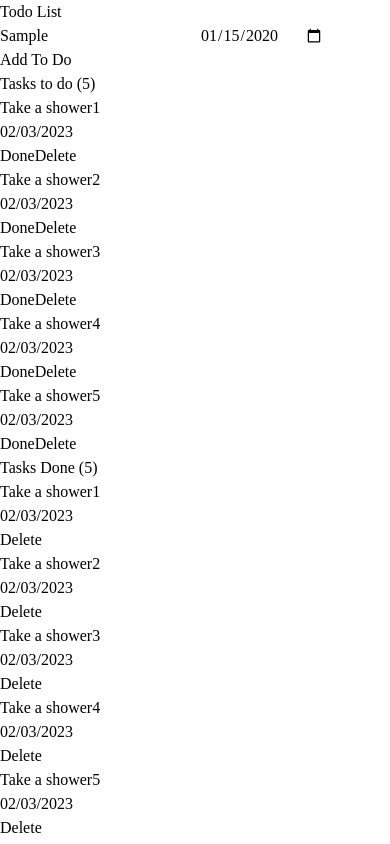
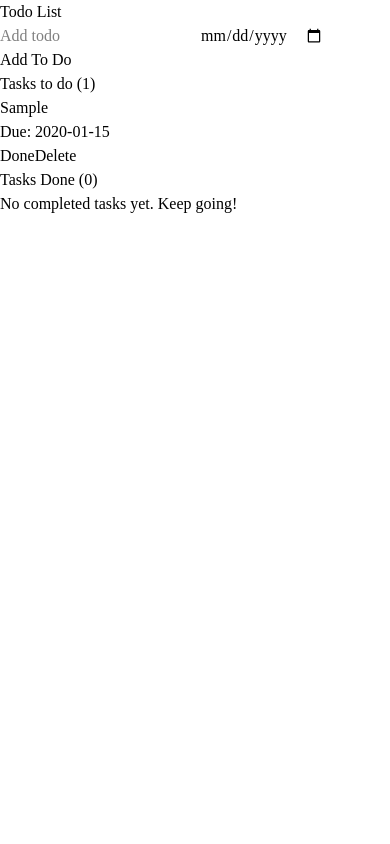
Before and after one commit to heinhtetkyaw2131-code/todo-list, a React (Vite) app: page / in a window 390 px wide. Both pictures are taken after typing "Sample", "2020-01-15" into the empty fields and a click on the button "Add To Do". Built offline with nearby package versions, Linux system fonts and the light colour scheme.

Commit message:
feat: enhance TodoList application with improved structure, dynamic data handling, and responsive design; add utility functions for local storage management

```diff
--- a/index.html
+++ b/index.html
@@ -4,7 +4,7 @@
     <meta charset="UTF-8" />
     <link rel="icon" type="image/svg+xml" href="/vite.svg" />
     <meta name="viewport" content="width=device-width, initial-scale=1.0" />
-    <title>my-project</title>
+    <title>TodoList</title>
   </head>
   <body>
     <div id="root"></div>
--- a/src/App.jsx
+++ b/src/App.jsx
@@ -1,15 +1,72 @@
+import { useState } from "react";
 import Header from "./components/Header";
 import AddToDo from "./components/AddToDo";
 import TodoList from "./components/TodoList";
 import TaskDoneList from "./components/TaskDoneList";
 
 function App() {
+  const [tasksDone, setTasksDone] = useState(
+    JSON.parse(localStorage.getItem("tasksDone")) ||
+      [
+        // {
+        //   name: "Take a shower2",
+        //   dueDate: "02/03/2023",
+        //   key: crypto.randomUUID(),
+        // },
+        // {
+        //   name: "Take a shower3",
+        //   dueDate: "02/03/2023",
+        //   key: crypto.randomUUID(),
+        // },
+        // {
+        //   name: "Take a shower4",
+        //   dueDate: "02/03/2023",
+        //   key: crypto.randomUUID(),
+        // },
+        // {
+        //   name: "Take a shower5",
+        //   dueDate: "02/03/2023",
+        //   key: crypto.randomUUID(),
+        // },
+      ]
+  );
+
+  const [todoList, setTodoList] = useState(
+    JSON.parse(localStorage.getItem("todoList")) ||
+      [
+        // {
+        //   name: "Take a shower1",
+        //   dueDate: "02/03/2023",
+        //   key: crypto.randomUUID(),
+        // },
+        // {
+        //   name: "Take a shower2",
+        //   dueDate: "02/03/2023",
+        //   key: crypto.randomUUID(),
+        // },
+        // {
+        //   name: "Take a shower3",
+        //   dueDate: "02/03/2023",
+        //   key: crypto.randomUUID(),
+        // },
+        // {
+        //   name: "Take a shower4",
+        //   dueDate: "02/03/2023",
+        //   key: crypto.randomUUID(),
+        // },
+        // {
+        //   name: "Take a shower5",
+        //   dueDate: "02/03/2023",
+        //   key: crypto.randomUUID(),
+        // },
+      ]
+  );
   return (
     <>
       <Header />
-      <AddToDo />
-      <TodoList />
-      <TaskDoneList />
+      <AddToDo {...{ setTodoList, todoList }} />
+      <TodoList {...{ tasksDone, setTasksDone, setTodoList, todoList }} />
+      <TaskDoneList {...{ tasksDone, setTasksDone }} />
     </>
   );
 }
--- a/src/components/AddToDo.jsx
+++ b/src/components/AddToDo.jsx
@@ -1,11 +1,53 @@
-import "./AddToDo.css";
+import { useState } from "react";
+import { storeData } from "./utils/handleData";
 
-function AddToDo() {
+function AddToDo({ setTodoList, todoList }) {
+  const [inputName, setInputName] = useState("");
+  const [inputDate, setInputDate] = useState("");
+
+  const addTodo = () => {
+    console.log("add");
+    setTodoList((prevItems) => {
+      return [
+        ...prevItems,
+        { name: inputName, dueDate: inputDate, key: crypto.randomUUID() },
+      ];
+    });
+
+    storeData("todoList", todoList);
+
+    setInputDate("");
+    setInputName("");
+  };
   return (
-    <div className="m-auto w-160 flex items-center justify-between my-10">
-      <input placeholder="Add todo" className="w-80 shadow-xl h-10 px-2" />
-      <input type="date" className="w-40 px-2 py-2 shadow-xl" />
-      <button className="bg-blue-500 p-2 text-white rounded-lg  shadow-xl cursor-pointer">Add To Do</button>
+    // <div className="m-auto w-160 flex items-center justify-between my-10">
+    //   <input placeholder="Add todo" className="w-80 shadow-xl h-10 px-2" />
+    //   <input type="date" className="w-40 px-2 py-2 shadow-xl" />
+    //   <button className="bg-blue-500 p-2 text-white rounded-lg  shadow-xl cursor-pointer">Add To Do</button>
+    // </div>
+    <div className="mx-auto w-full max-w-4xl flex flex-col sm:flex-row gap-4 items-center justify-center sm:justify-between px-4 my-10">
+      <input
+        value={inputName}
+        onChange={(event) => {
+          setInputName(event.target.value);
+        }}
+        placeholder="Add todo"
+        className="w-full sm:w-80 lg:w-96 shadow-xl h-12 px-4 rounded-lg border border-gray-300 focus:outline-none focus:ring-2 focus:ring-blue-500"
+      />
+      <input
+        value={inputDate}
+        onChange={(event) => {
+          setInputDate(event.target.value);
+        }}
+        type="date"
+        className="w-full sm:w-48 shadow-xl h-12 px-4 rounded-lg border border-gray-300"
+      />
+      <button
+        onClick={addTodo}
+        className="w-full sm:w-auto bg-blue-500 hover:bg-blue-600 active:scale-95 text-white font-medium px-8 py-3 rounded-lg shadow-xl transition"
+      >
+        Add To Do
+      </button>
     </div>
   );
 }
--- a/src/components/ListItem.jsx
+++ b/src/components/ListItem.jsx
@@ -1,21 +1,64 @@
-function ListItem({setTodoList, item, todoList, name, dueDate }) {
+import {storeData} from './utils/handleData';
+
+function ListItem({ tasksDone, setTodoList, item, todoList, setTasksDone }) {
   const id = item.key;
 
   const deleteItem = () => {
-    const newArr = todoList.filter(obj => obj.key !== id);
+    const newArr = todoList.filter((obj) => obj.key !== id);
     setTodoList(newArr);
-  }
+    storeData('todoList', todoList);
+  };
 
+  const finishTask = () => {
+    const taskDone = todoList.filter((obj) => obj.key === id);
+    console.log(taskDone);
+    setTasksDone((prevTasks) => {
+      return [...prevTasks, taskDone[0]];
+    });
+    storeData('tasksDone', tasksDone);
+    deleteItem();
+  };
+
+  const name = item.name;
+  const dueDate = item.dueDate;
   return (
-    <li className="shadow-xl flex w-full justify-between items-center my-3 bg-gray-400 text-white p-5 rounded-2xl">
-      <div>{name}</div> <div>{dueDate}</div>
-      <div className="flex w-1/4 justify-between">
-        <button className="bg-blue-500 px-2 py-1 text-white rounded-lg  shadow-xl cursor-pointer">
+    // <li className="shadow-xl flex w-full justify-between items-center my-3 bg-gray-400 text-white p-5 rounded-2xl">
+    //   <div>{name}</div> <div>{dueDate}</div>
+    //   <div className="flex w-1/4 justify-between">
+    //     <button onClick={finishTask} className="bg-blue-500 px-2 py-1 text-white rounded-lg  shadow-xl cursor-pointer">
+    //       Done
+    //     </button>
+    //     <button
+    //       onClick={() => {
+    //         deleteItem(id);
+    //       }}
+    //       className="bg-red-500 px-2 py-1 text-white rounded-lg  shadow-xl cursor-pointer"
+    //     >
+    //       Delete
+    //     </button>
+    //   </div>
+    // </li>
+    <li className="flex flex-col sm:flex-row sm:items-center justify-between gap-4 p-5 bg-white border border-gray-200 rounded-2xl hover:bg-gray-50 transition-all active:bg-gray-100">
+      {/* Task name + due date – stacked on mobile, side-by-side on larger screens */}
+      <div className="flex-1 min-w-0">
+        <div className="text-lg font-medium text-gray-900 truncate">{name}</div>
+        {dueDate && (
+          <div className="text-sm text-gray-500 mt-1">Due: {dueDate}</div>
+        )}
+      </div>
+
+      {/* Action buttons – full width stacked on mobile, compact on desktop */}
+      <div className="flex gap-3 sm:w-auto w-full">
+        <button
+          onClick={finishTask}
+          className="flex-1 sm:flex-initial bg-green-600 hover:bg-green-700 active:scale-95 text-white font-medium px-6 py-3 rounded-xl shadow-md transition transform"
+        >
           Done
         </button>
-        <button onClick={() => {
-          deleteItem(id)
-        }} className="bg-red-500 px-2 py-1 text-white rounded-lg  shadow-xl cursor-pointer">
+        <button
+          onClick={() => deleteItem(id)}
+          className="flex-1 sm:flex-initial bg-red-600 hover:bg-red-700 active:scale-95 text-white font-medium px-6 py-3 rounded-xl shadow-md transition transform"
+        >
           Delete
         </button>
       </div>
--- a/src/components/TaskDoneLI.jsx
+++ b/src/components/TaskDoneLI.jsx
@@ -1,13 +1,46 @@
-function TaskDoneLI({ setTasksDone, tasksDone, item, name, dueDate }) {
+import {storeData} from './utils/handleData';
+
+function TaskDoneLI({ setTasksDone, tasksDone, item }) {
   const deleteItem = () => {
     const newArr = tasksDone.filter((obj) => obj.key !== item.key);
     setTasksDone(newArr);
+    storeData('tasksDone', tasksDone);
   };
+
+  const name = item.name;
+  const dueDate = item.dueDate;
+
   return (
-    <li className="shadow-xl flex w-full justify-between items-center my-3 bg-gray-400 text-white p-5 rounded-2xl">
-      <div>{name}</div> <div>{dueDate}</div>
-      <div className="flex w-1/4 justify-end">
-        <button onClick={deleteItem} className="bg-red-500 px-2 py-1 text-white rounded-lg  shadow-xl cursor-pointer">
+    // <li className="shadow-xl flex w-full justify-between items-center my-3 bg-gray-400 text-white p-5 rounded-2xl">
+    //   <div>{name}</div> <div>{dueDate}</div>
+    //   <div className="flex w-1/4 justify-end">
+    //     <button
+    //       onClick={deleteItem}
+    //       className="bg-red-500 px-2 py-1 text-white rounded-lg  shadow-xl cursor-pointer"
+    //     >
+    //       Delete
+    //     </button>
+    //   </div>
+    // </li>
+    <li className="flex flex-col sm:flex-row sm:items-center justify-between gap-4 p-5 bg-white hover:bg-gray-50 active:bg-gray-100 transition-all">
+      {/* Task info */}
+      <div className="flex-1 min-w-0">
+        <div className="text-lg font-medium text-gray-700 line-through opacity-75">
+          {name}
+        </div>
+        {dueDate && (
+          <div className="text-sm text-gray-500 mt-1">
+            Completed on: {dueDate}
+          </div>
+        )}
+      </div>
+
+      {/* Delete button – full width on mobile */}
+      <div className="flex justify-end">
+        <button
+          onClick={() => deleteItem(item.key)} // assuming you pass id/key
+          className="w-full sm:w-auto bg-red-600 hover:bg-red-700 active:scale-95 text-white font-medium px-8 py-3 rounded-xl shadow-md transition transform"
+        >
           Delete
         </button>
       </div>
--- a/src/components/TaskDoneList.jsx
+++ b/src/components/TaskDoneList.jsx
@@ -1,43 +1,46 @@
-import { useState } from "react";
 import TaskDoneLI from "./TaskDoneLI";
 
-function TaskDoneList() {
-  const [tasksDone, setTasksDone] = useState([
-    {
-      name: "Take a shower1",
-      dueDate: "02/03/2023",
-      key: crypto.randomUUID(),
-    },
-    {
-      name: "Take a shower2",
-      dueDate: "02/03/2023",
-      key: crypto.randomUUID(),
-    },
-    {
-      name: "Take a shower3",
-      dueDate: "02/03/2023",
-      key: crypto.randomUUID(),
-    },
-    {
-      name: "Take a shower4",
-      dueDate: "02/03/2023",
-      key: crypto.randomUUID(),
-    },
-    {
-      name: "Take a shower5",
-      dueDate: "02/03/2023",
-      key: crypto.randomUUID(),
-    },
-  ]);
+function TaskDoneList({ tasksDone, setTasksDone }) {
+  return (
+    // <section className="flex flex-col mb-10 w-150 mx-auto">
+    //   <h2 className="text-2xl">Tasks Done ({tasksDone.length})</h2>
+    //   <ul className="overflow-y-auto shadow-xl px-3 py-1 rounded-lg mt-5 max-h-88">
+    //     {tasksDone.map((item) => {
+    //       return (
+    //         <TaskDoneLI
+    //           setTasksDone={setTasksDone}
+    //           item={item}
+    //           key={item.key}
+    //           tasksDone={tasksDone}
+    //         />
+    //       );
+    //     })}
+    //   </ul>
+    // </section>
+    <section className="w-full px-4 sm:px-6 lg:px-8 mb-12">
+      <h2 className="text-2xl sm:text-3xl font-bold text-gray-800 mb-6 text-center">
+        Tasks Done ({tasksDone.length})
+      </h2>
 
-  return (
-    <section className="flex flex-col mb-10 w-150 mx-auto">
-      <h2 className="text-2xl">Tasks Done ({tasksDone.length})</h2>
-      <ul className="overflow-y-auto shadow-xl px-3 py-1 rounded-lg mt-5 max-h-88">
-        {tasksDone.map((item) => {
-          return <TaskDoneLI setTasksDone={setTasksDone} item={item} name={item.name} dueDate={item.dueDate} key={item.key} tasksDone={tasksDone} />
-        })}
-      </ul>
+      {/* Card container – same style as active tasks */}
+      <div className="w-full max-w-4xl mx-auto bg-white rounded-2xl shadow-xl overflow-hidden">
+        <ul className="divide-y divide-gray-200 max-h-96 sm:max-h-screen overflow-y-auto">
+          {tasksDone.length === 0 ? (
+            <li className="p-10 text-center text-gray-400 italic">
+              No completed tasks yet. Keep going!
+            </li>
+          ) : (
+            tasksDone.map((item) => (
+              <TaskDoneLI
+                key={item.key}
+                item={item}
+                tasksDone={tasksDone}
+                setTasksDone={setTasksDone}
+              />
+            ))
+          )}
+        </ul>
+      </div>
     </section>
   );
 }
--- a/src/components/TodoList.jsx
+++ b/src/components/TodoList.jsx
@@ -1,43 +1,41 @@
-import { useState } from "react";
 import ListItem from "./ListItem";
 
-function TodoList() {
-  const [todoList, setTodoList] = useState([
-    {
-      name: "Take a shower1",
-      dueDate: "02/03/2023",
-      key: crypto.randomUUID(),
-    },
-    {
-      name: "Take a shower2",
-      dueDate: "02/03/2023",
-      key: crypto.randomUUID(),
-    },
-    {
-      name: "Take a shower3",
-      dueDate: "02/03/2023",
-      key: crypto.randomUUID(),
-    },
-    {
-      name: "Take a shower4",
-      dueDate: "02/03/2023",
-      key: crypto.randomUUID(),
-    },
-    {
-      name: "Take a shower5",
-      dueDate: "02/03/2023",
-      key: crypto.randomUUID(),
-    },
-  ]);
+function TodoList({ tasksDone, setTasksDone, todoList, setTodoList }) {
+  return (
+    // <section className="flex flex-col mb-10 max-w-150 mx-auto">
+    //   <h2 className="text-2xl">Tasks to do ({todoList.length})</h2>
+    //   <ul className="overflow-y-auto shadow-xl px-3 py-1 rounded-lg mt-5 max-h-88">
+    //     {todoList.map((item) => {
+    //       return <ListItem tasksDone={tasksDone} setTasksDone={setTasksDone} item={item} todoList={todoList} setTodoList={setTodoList} key={item.key} />
+    //     })}
+    //   </ul>
+    // </section>
+    <section className="w-full px-4 sm:px-6 lg:px-8 mb-12">
+      <h2 className="text-2xl sm:text-3xl font-bold text-gray-800 mb-6 text-center">
+        Tasks to do ({todoList.length})
+      </h2>
 
-  return (
-    <section className="flex flex-col mb-10 w-150 mx-auto">
-      <h2 className="text-2xl">Tasks to do ({todoList.length})</h2>
-      <ul className="overflow-y-auto shadow-xl px-3 py-1 rounded-lg mt-5 max-h-88">
-        {todoList.map((item) => {
-          return <ListItem item={item} todoList={todoList} setTodoList={setTodoList} key={item.key} name={item.name} dueDate={item.dueDate} />
-        })}
-      </ul>
+      {/* Responsive card container */}
+      <div className="w-full max-w-4xl mx-auto bg-white rounded-2xl shadow-xl overflow-hidden">
+        <ul className="divide-y divide-gray-200 max-h-96 sm:max-h-screen overflow-y-auto">
+          {todoList.length === 0 ? (
+            <li className="p-8 text-center text-gray-500">
+              No tasks yet! Add one above
+            </li>
+          ) : (
+            todoList.map((item) => (
+              <ListItem
+                key={item.key}
+                item={item}
+                tasksDone={tasksDone}
+                setTasksDone={setTasksDone}
+                todoList={todoList}
+                setTodoList={setTodoList}
+              />
+            ))
+          )}
+        </ul>
+      </div>
     </section>
   );
 }
--- /dev/null
+++ b/src/components/utils/handleData.js
@@ -0,0 +1,8 @@
+export function storeData(key, data) {
+  localStorage.setItem(key, JSON.stringify(data));
+}
+
+export function getData(key) {
+  const data = JSON.parse(localStorage.getItem(key));
+  return data;
+}
```
Also changed, not shown: src/components/AddToDo.css (deleted).
